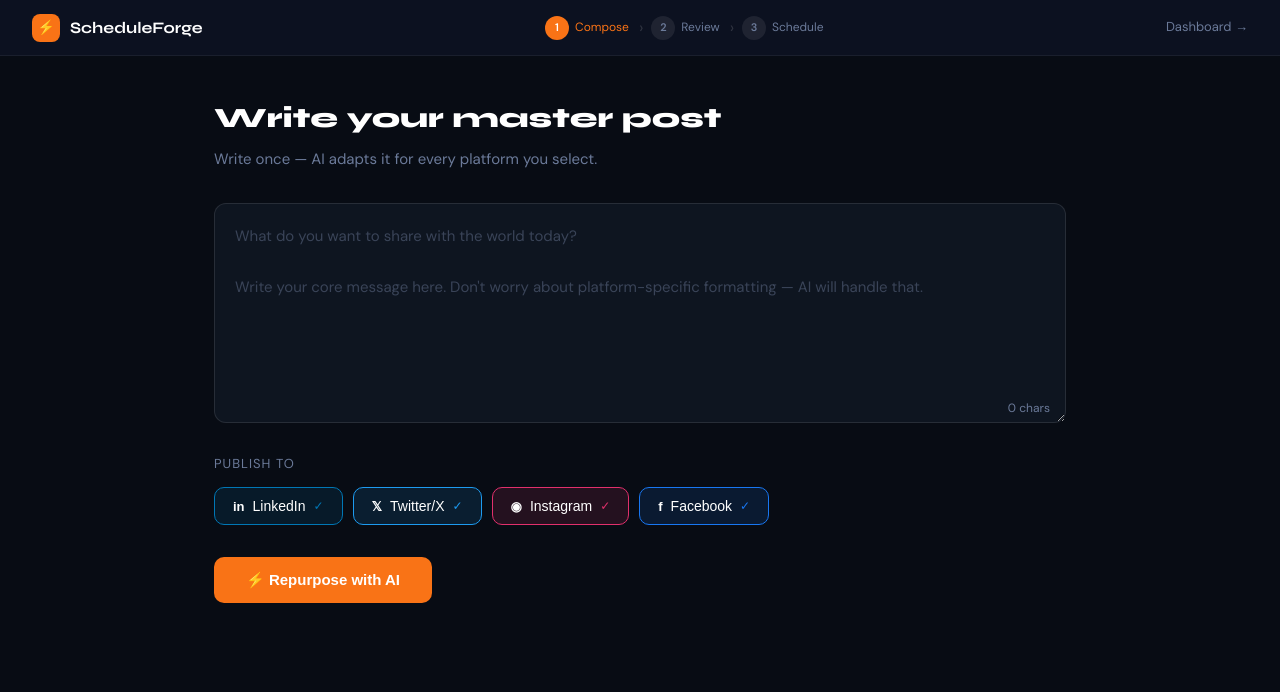
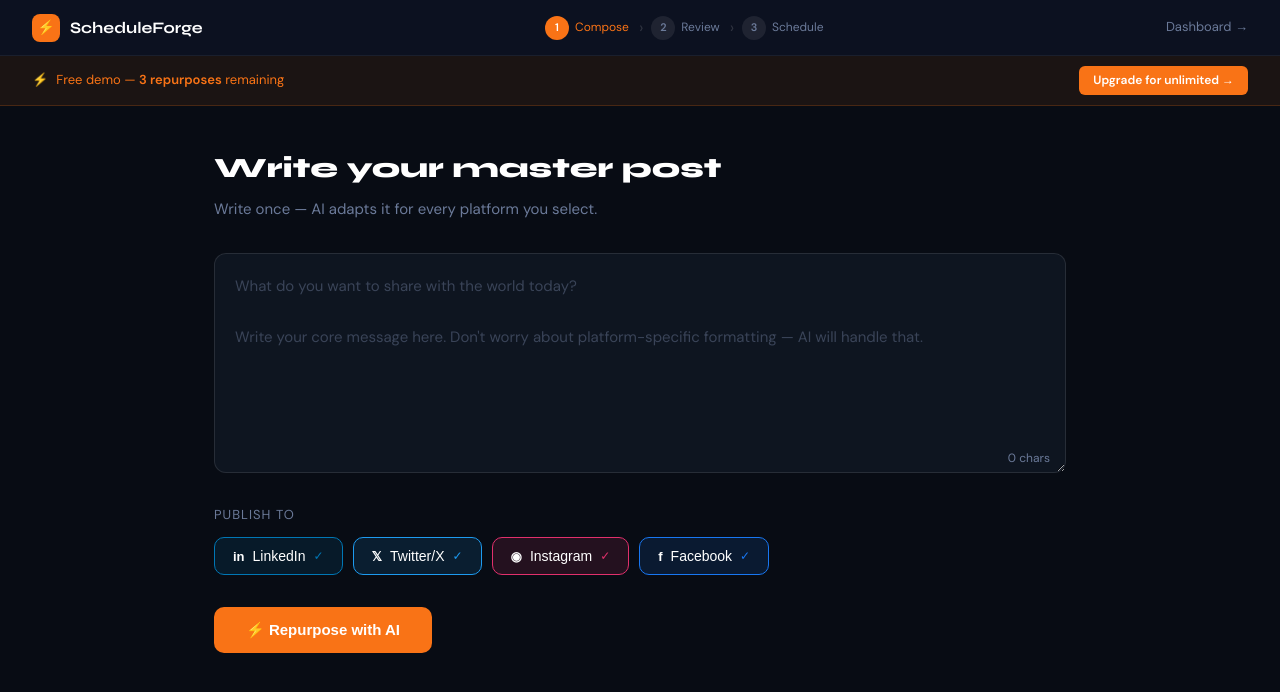
Before and after one commit to mithun2k2/my-portfolio, a Next.js app: page /compose in a window 1280 px wide. Shown: the top 692 px of the page. Built offline with nearby package versions, Linux system fonts and the light colour scheme.

Commit message:
feat: add demo banner with 3 free repurpose limit

```diff
--- a/src/app/compose/page.tsx
+++ b/src/app/compose/page.tsx
@@ -22,6 +22,13 @@
   const [scheduleTime, setScheduleTime] = useState("")
   const [step, setStep]             = useState<"compose"|"review"|"schedule">("compose")
   const [editingVariant, setEditingVariant] = useState<string|null>(null)
+  const [usageCount, setUsageCount] = useState(() => {
+    if (typeof window !== "undefined") {
+      return parseInt(localStorage.getItem("sf_usage") || "0")
+    }
+    return 0
+  })
+  const DEMO_LIMIT = 3
 
   const togglePlatform = (id: string) => {
     setPlatforms(prev =>
@@ -31,6 +38,7 @@
 
   const repurpose = async () => {
     if (!content.trim() || platforms.length === 0) return
+    if (usageCount >= DEMO_LIMIT) return
     setLoading(true)
     try {
       const res = await fetch("https://scheduleforge-ai.onrender.com/repurpose/", {
@@ -42,6 +50,9 @@
       setVariants(data.variants)
       setActiveTab(platforms[0])
       setStep("review")
+      const newCount = usageCount + 1
+      setUsageCount(newCount)
+      if (typeof window !== "undefined") localStorage.setItem("sf_usage", String(newCount))
     } catch (e) {
       alert("Error connecting to backend. Is it running?")
     } finally {
@@ -110,6 +121,29 @@
         <a href="/dashboard" style={{ fontSize: 13, color: "#6b7a99", textDecoration: "none" }}>Dashboard →</a>
       </nav>
 
+      {/* Demo banner */}
+      {usageCount < DEMO_LIMIT ? (
+        <div style={{ background: "rgba(249,115,22,0.08)", borderBottom: "1px solid rgba(249,115,22,0.2)", padding: "10px 32px", display: "flex", alignItems: "center", justifyContent: "space-between", flexWrap: "wrap", gap: 8 }}>
+          <div style={{ display: "flex", alignItems: "center", gap: 8, fontSize: 13, color: "#f97316" }}>
+            <span>⚡</span>
+            <span>Free demo — <strong>{DEMO_LIMIT - usageCount} repurpose{DEMO_LIMIT - usageCount !== 1 ? "s" : ""}</strong> remaining</span>
+          </div>
+          <a href="/products" style={{ fontSize: 12, fontWeight: 600, color: "#fff", background: "#f97316", padding: "5px 14px", borderRadius: 6, textDecoration: "none" }}>
+            Upgrade for unlimited →
+          </a>
+        </div>
+      ) : (
+        <div style={{ background: "rgba(239,68,68,0.08)", borderBottom: "1px solid rgba(239,68,68,0.2)", padding: "16px 32px", display: "flex", alignItems: "center", justifyContent: "space-between", flexWrap: "wrap", gap: 12 }}>
+          <div>
+            <div style={{ fontSize: 15, fontWeight: 600, color: "#f87171", marginBottom: 4 }}>🔒 Demo limit reached</div>
+            <div style={{ fontSize: 13, color: "#6b7a99" }}>You've used all 3 free repurposes. Subscribe to get unlimited access.</div>
+          </div>
+          <a href="/products" style={{ fontSize: 13, fontWeight: 700, color: "#fff", background: "linear-gradient(135deg, #f97316, #f59e0b)", padding: "10px 24px", borderRadius: 8, textDecoration: "none", whiteSpace: "nowrap" }}>
+            ⚡ Subscribe Now
+          </a>
+        </div>
+      )}
+
       <div style={{ maxWidth: 900, margin: "0 auto", padding: "40px 24px" }}>
 
         {/* ── STEP 1: COMPOSE ── */}
@@ -172,12 +206,12 @@
             {/* Repurpose button */}
             <button
               onClick={repurpose}
-              disabled={loading || !content.trim() || platforms.length === 0}
+              disabled={loading || !content.trim() || platforms.length === 0 || usageCount >= DEMO_LIMIT}
               style={{
-                background: loading ? "rgba(249,115,22,0.4)" : "#f97316",
+                background: (loading || usageCount >= DEMO_LIMIT) ? "rgba(249,115,22,0.4)" : "#f97316",
                 color: "#fff", border: "none", borderRadius: 10,
                 padding: "14px 32px", fontSize: 15, fontWeight: 600,
-                cursor: loading ? "not-allowed" : "pointer",
+                cursor: (loading || usageCount >= DEMO_LIMIT) ? "not-allowed" : "pointer",
                 display: "flex", alignItems: "center", gap: 10,
                 transition: "all 0.2s ease",
               }}
```
